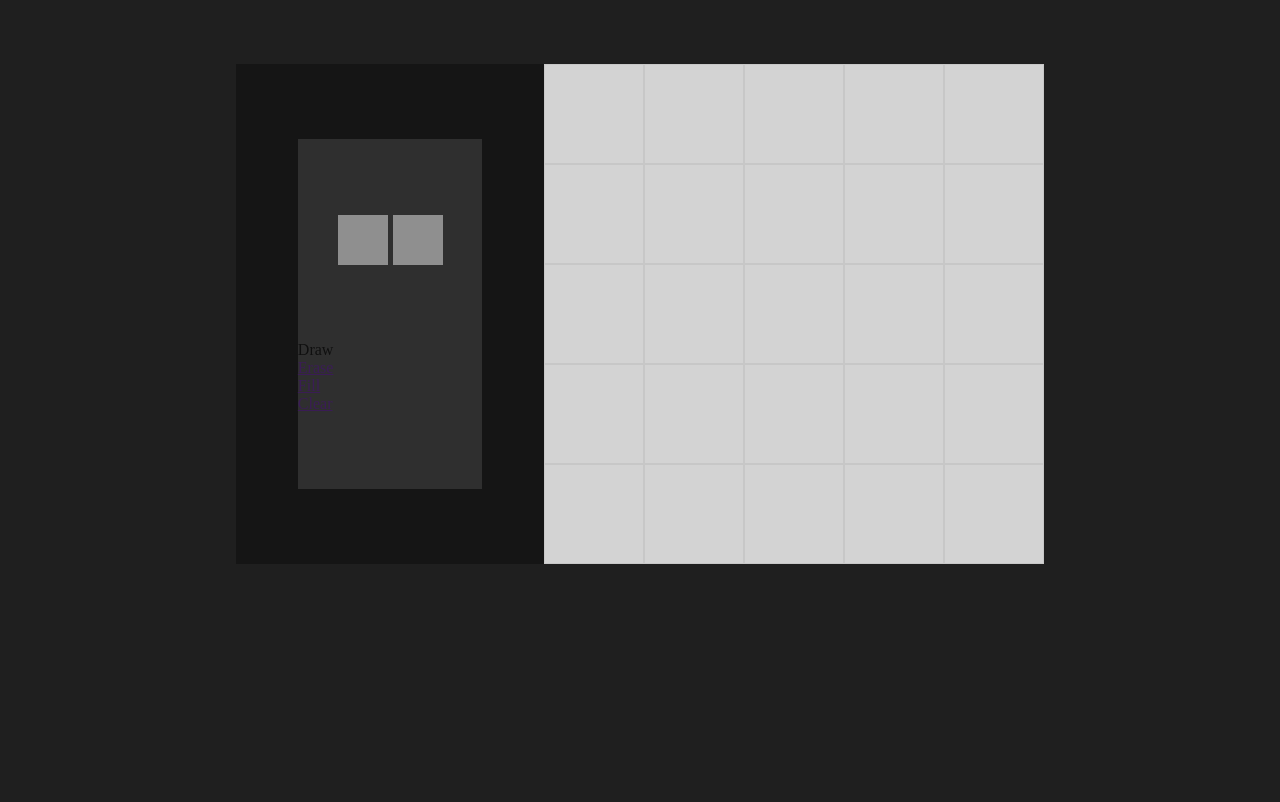
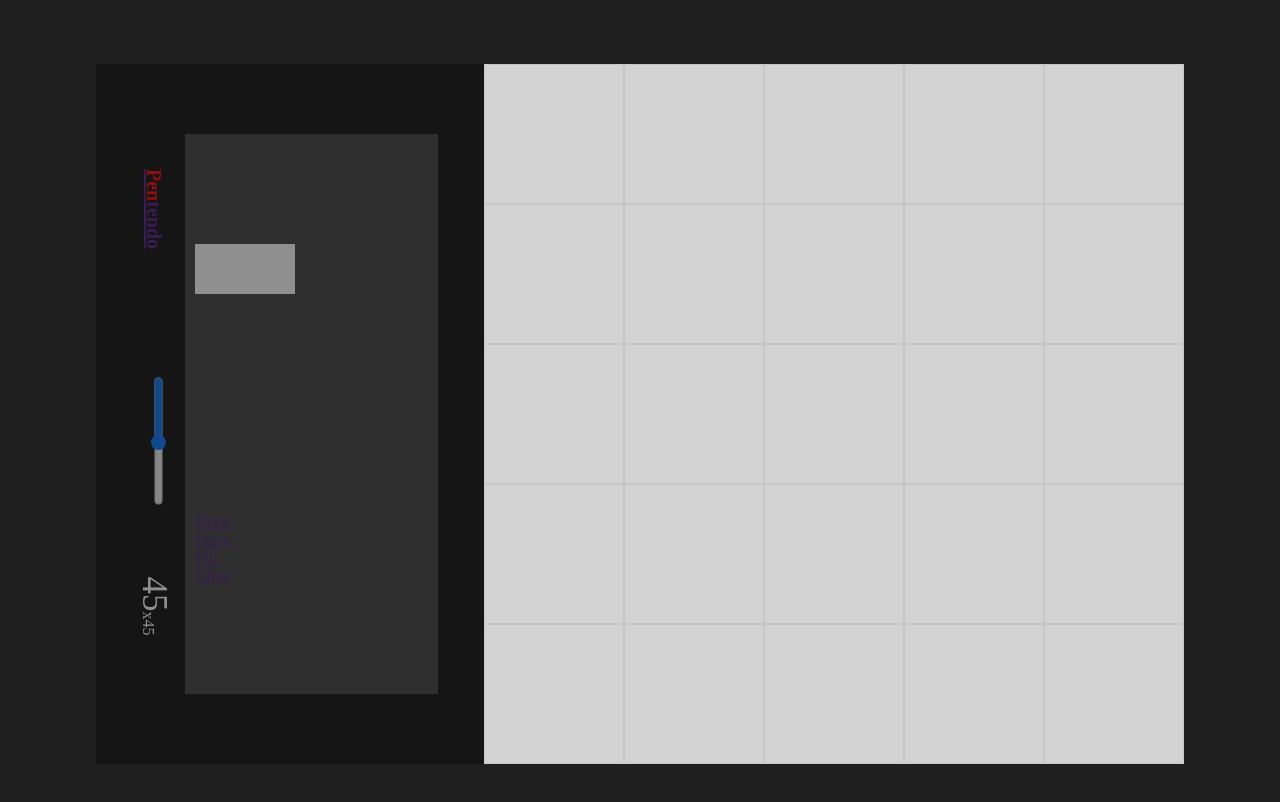
Before and after one commit to j-winston/pentendo, a plain HTML site: page index.html in a window 1280 px wide. Drawn offline with Linux system fonts and the light colour scheme.

Commit message:
finalize layout

```diff
--- a/index.html
+++ b/index.html
@@ -10,14 +10,18 @@
 <body>
     <div class="main-container">
         <div class="menu-container">
-            <div class="side-bar">
-                <div class="logo">
+            <div class="side-container">
+                <a href=""><h3 class="logo"><span class="highlight">Pen</span>tendo</h3></a>
+                <div class="slide-container">
+                    <input type="range" min="1" max="50" class="slider" id="grid-slider">
                 </div>
-                <div class="slider">
+                <div class="grid-size-container">
+                    <p><span class="high-digit">45</span><span class="low-digit">x45</span></p>
                 </div>
             </div>
 
             <div class="menu-plate">
+
                 <div class="menu-items">
                     <div class="color-swatch-container">
                         <div class="color-swatch">
@@ -26,17 +30,15 @@
                         </div>
                     </div>
                 <div class="menu-bar-container">
-                    <a>Draw</a>
+                    <a href="">Draw</a>
                     <a href="">Erase</a>
                     <a href="">Fill</a>
                     <a href="">Clear</a>
                 </div>
             </div>
         </div>
-
     </div>
     <div class="grid-container">
-        </div>
     </div>
 
 </body>
--- a/script.js
+++ b/script.js
@@ -36,4 +36,4 @@ function drawGrid(containerWidth, containerHeight, gridSize) {
   }
 }
 
-drawGrid(500, 500, [5]);
+drawGrid(700, 700, [5]);
--- a/styles.css
+++ b/styles.css
@@ -23,16 +23,67 @@ body::before {
 .main-container {
     display:flex;
     justify-content: center;
-    width: 80vw;
-    height: 500px;
+    width: 85vw;
+    height: 700px;
 }
+
+.side-container {
+    display:flex;
+    flex-direction: column;
+    justify-content: space-around;
+    margin:10px -40px 0px -60px;
+
+
+
+
+}
+
+
+.logo {
+    font-size: 20px;
+    margin-top: 75px;
+    z-index: 2;
+    transform: rotate(90deg)
+}
+
+.slide-container {
+
+    margin-left:10px;
+}
+
+.slider {
+    transform:rotate(90deg);
+
+
+}
+
+.grid-size-container {
+    display:flex;
+    transform: rotate(90deg);
+
+}
+
+.high-digit {
+    font-size: 35px;
+    color:white;
+}
+
+.low-digit {
+    color:white;
+}
+
+.highlight {
+    color:red;
+}
+
+
 
 .menu-container{
     background-color: #0d0d0d;
     display:flex;
     justify-content: center;
     height: 100%;
-    width: 30%;
+    width: 45%;
     opacity: .50;
 
 }
@@ -42,14 +93,13 @@ body::before {
     flex-direction: column;
     align-self: center;
     background-color: #404040;
-    width: 60%;
-    height: 70%;
+    width: 65%;
+    height: 80%;
 }
 
 .color-swatch-container {
     display:flex;
-    gap: 5px;
-    justify-content: center;
+
 
 
 
@@ -66,14 +116,16 @@ body::before {
 .menu-bar-container {
     display:flex;
     flex-direction: column;
-    justify-content: space-around;
+
+
 }
 
 .menu-items {
     display:flex;
     flex-direction: column;
     height: 100%;
-    justify-content: space-evenly;
+    justify-content: space-around;
+    margin-left: 10px;
 }
 /* Grid Container */
 
```
Also changed, not shown: assets/kiran-k-dZ_RZiMc6s0-unsplash.jpg (added). Lines whose indentation alone changed are shown as unchanged.
